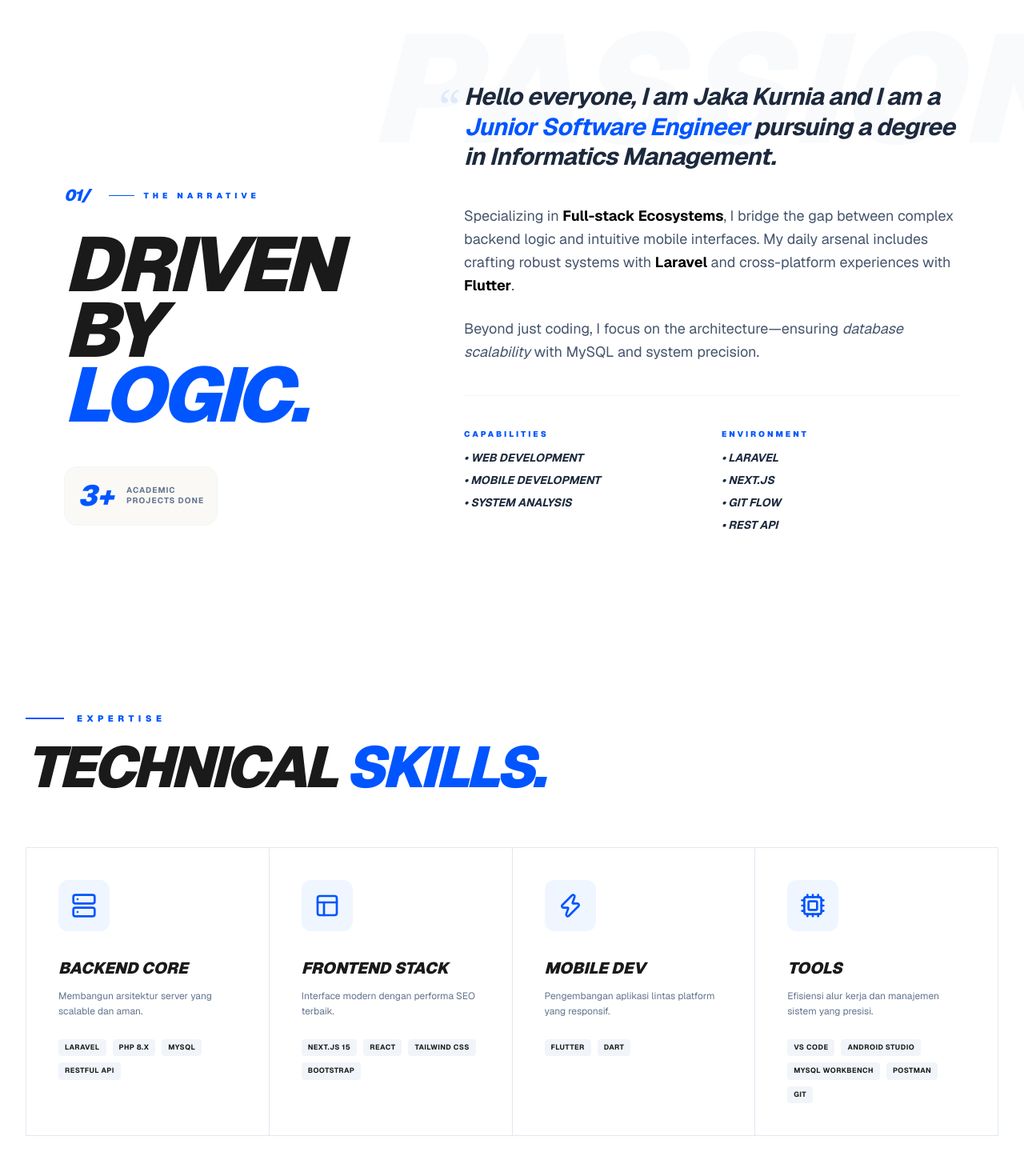
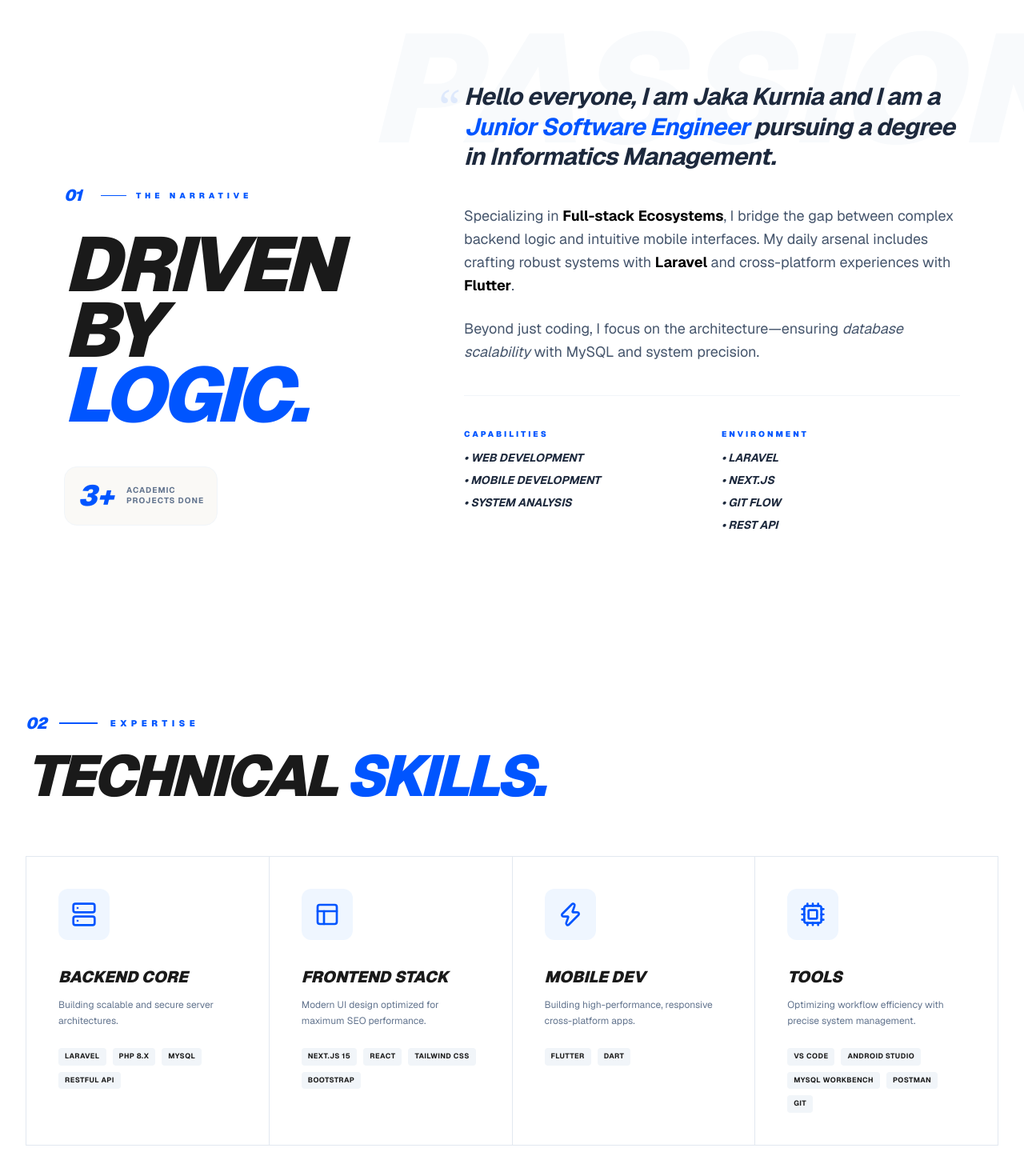
Before and after one commit to Jaka-kurnia/portofolio-me, a Next.js app: page / in a window 1280 px wide. Shown: the part 826-2296 px from the top of the page at 80% size. Built offline with nearby package versions, Linux system fonts and the light colour scheme.

Commit message:
Perbaikan Desain

```diff
--- a/components/about.tsx
+++ b/components/about.tsx
@@ -12,7 +12,7 @@ export const About = () => {
           {/* lg:sticky agar hanya melayang di layar besar */}
           <div className="lg:col-span-5 lg:sticky lg:top-32">
             <motion.div initial={{ opacity: 0, x: -20 }} whileInView={{ opacity: 1, x: 0 }} viewport={{ once: true }} className="flex items-center gap-4 md:gap-6 mb-6 md:mb-8">
-              <span className="text-[#0055FF] font-black text-lg md:text-xl italic tracking-tighter">01/</span>
+              <span className="text-[#0055FF] font-black text-lg md:text-xl italic tracking-tighter">01</span>
               <div className="flex items-center gap-3 text-[#0055FF] font-black text-[9px] md:text-[10px] uppercase tracking-[0.4em] md:tracking-[0.5em]">
                 <div className="w-6 md:w-8 h-px bg-[#0055FF]"></div>
                 The Narrative
--- a/components/hero.tsx
+++ b/components/hero.tsx
@@ -39,7 +39,7 @@ export const Hero = () => (
           transition={{ delay: 0.6, duration: 1 }}
           className="text-base md:text-2xl text-blue-100 max-w-xl font-medium leading-relaxed italic"
         >
-          "Membangun infrastruktur digital yang kokoh dengan presisi akademik Manajemen Informatika."
+          "Engineering solid digital infrastructures through the lens of Informatics Management precision."
         </motion.p>
 
         <motion.div
--- a/components/skils.tsx
+++ b/components/skils.tsx
@@ -2,10 +2,30 @@ import { motion } from "framer-motion";
 import { Server, Layout, Zap, Cpu } from "lucide-react";
 
 const skills = [
-  { category: "Backend Core", icon: <Server size={32} />, items: ["Laravel", "PHP 8.x", "MySQL", "RESTful API"], desc: "Membangun arsitektur server yang scalable dan aman." },
-  { category: "Frontend Stack", icon: <Layout size={32} />, items: ["Next.js 15", "React", "Tailwind CSS", "Bootstrap"], desc: "Interface modern dengan performa SEO terbaik." },
-  { category: "Mobile Dev", icon: <Zap size={32} />, items: ["Flutter", "Dart"], desc: "Pengembangan aplikasi lintas platform yang responsif." },
-  { category: " Tools", icon: <Cpu size={32} />, items: ["Vs code","Android Studio", "MySQL Workbench", "Postman", "Git"], desc: "Efisiensi alur kerja dan manajemen sistem yang presisi." },
+  {
+    category: "Backend Core",
+    icon: <Server size={32} />,
+    items: ["Laravel", "PHP 8.x", "MySQL", "RESTful API"],
+    desc: "Building scalable and secure server architectures.",
+  },
+  {
+    category: "Frontend Stack",
+    icon: <Layout size={32} />,
+    items: ["Next.js 15", "React", "Tailwind CSS", "Bootstrap"],
+    desc: "Modern UI design optimized for maximum SEO performance.",
+  },
+  {
+    category: "Mobile Dev",
+    icon: <Zap size={32} />,
+    items: ["Flutter", "Dart"],
+    desc: "Building high-performance, responsive cross-platform apps.",
+  },
+  {
+    category: " Tools",
+    icon: <Cpu size={32} />,
+    items: ["Vs code", "Android Studio", "MySQL Workbench", "Postman", "Git"],
+    desc: "Optimizing workflow efficiency with precise system management.",
+  },
 ];
 
 export const Skills = () => (
@@ -13,6 +33,7 @@ export const Skills = () => (
     <div className="max-w-350 mx-auto">
       <header className="mb-16">
         <motion.div initial={{ opacity: 0, y: 20 }} whileInView={{ opacity: 1, y: 0 }} viewport={{ once: true }} className="flex items-center gap-4 text-[#0055FF] font-black text-[11px] uppercase tracking-[0.5em] mb-4">
+          <span className="text-[#0055FF] font-black text-lg md:text-xl italic tracking-tighter">02</span>
           <div className="w-12 h-0.5 bg-[#0055FF]"></div>
           Expertise
         </motion.div>
```
